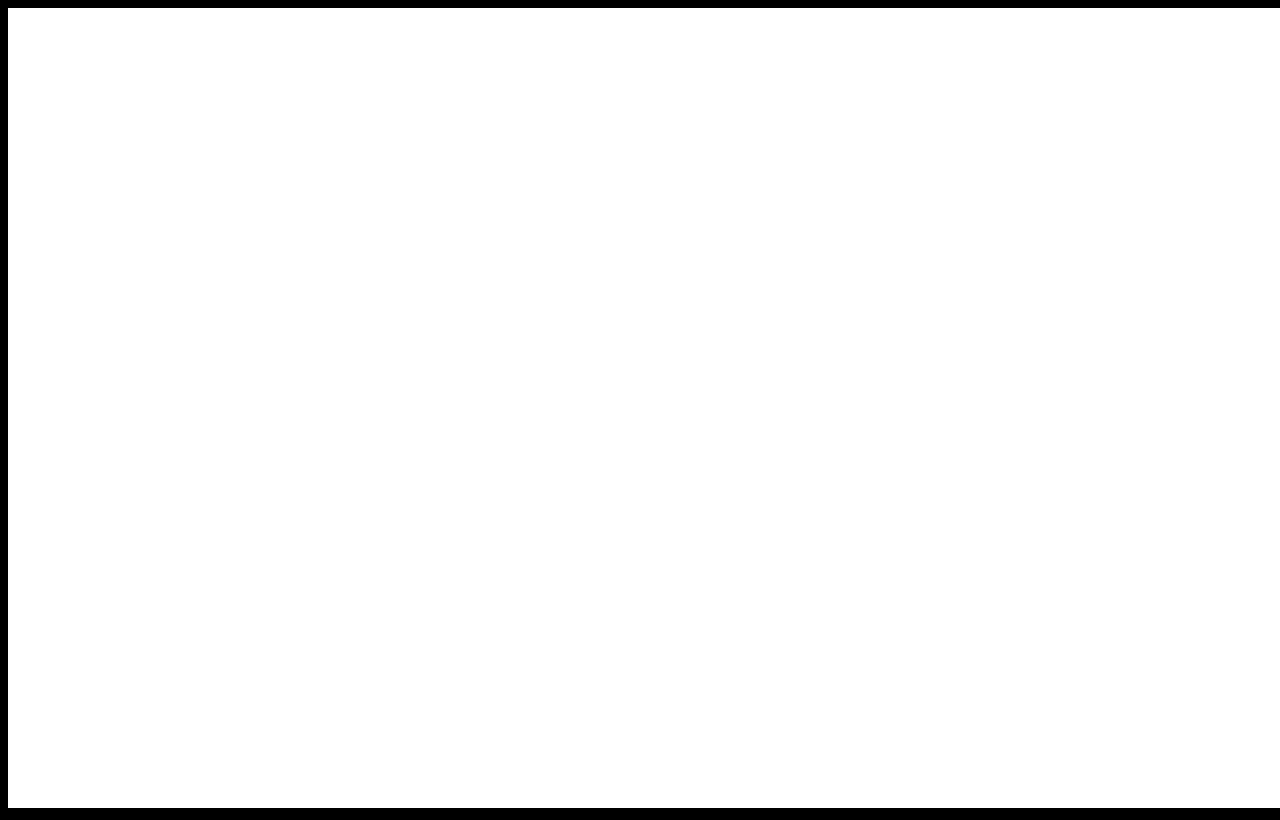
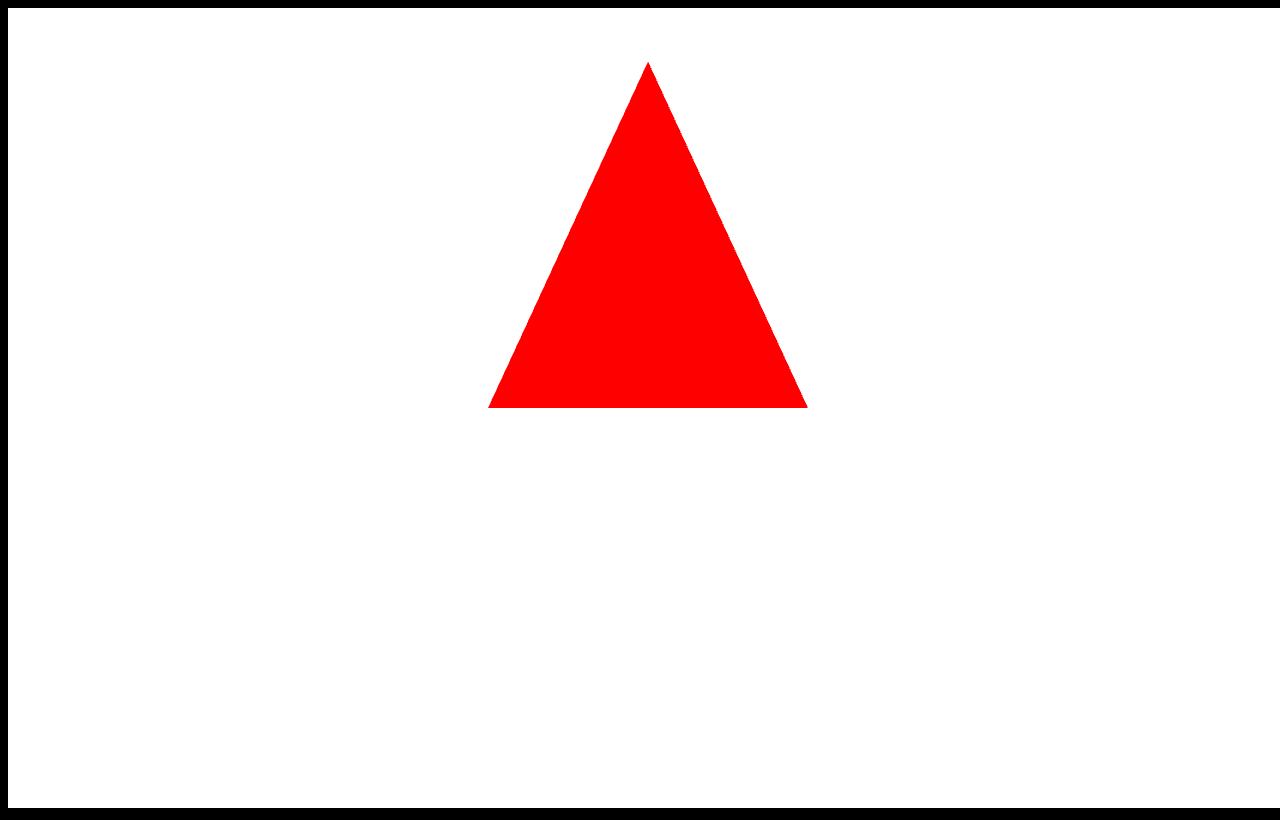
Before and after one commit to ccincotti3/webgl_obj_loader, a website built with Parcel: page index.html in a window 1280 px wide. Built offline with nearby package versions, Linux system fonts and the light colour scheme.

Commit message:
draw triangle

```diff
--- a/index.html
+++ b/index.html
@@ -7,6 +7,7 @@
     <style>
         body {
             background-color: black;
+            text-align: center;
         }
     </style>
 </head>
--- a/src/gl.ts
+++ b/src/gl.ts
@@ -13,8 +13,16 @@ function GLInstance(id: string): MyWebGL2RenderingContext {
    * @param hRatio height percentage of screen
    */
   gl.setWindowSize = function (wRatio = 1, hRatio = 1) {
-    canvas.width = window.innerWidth * wRatio;
-    canvas.height = window.innerHeight * hRatio;
+    const w = window.innerWidth * wRatio;
+    const h = window.innerHeight * hRatio;
+
+    canvas.style.width = w + "px";
+    canvas.style.height = h + "px";
+
+    canvas.width = w;
+    canvas.height = h;
+
+    this.viewport(0, 0, w, h);
 
     return this;
   };
--- a/src/index.ts
+++ b/src/index.ts
@@ -8,7 +8,39 @@ const index = function () {
 
   gl.setWindowSize(1, 1).setClearColor(1, 1, 1, 1);
   const shader = new Shader(gl);
-  console.log(shader)
+  const program = shader.program;
+  if (!program) {
+    return null;
+  }
+
+  gl.useProgram(program);
+
+  const vertices = new Float32Array([
+    -0.25,
+    0,
+    0,
+    0,
+    0.5 * Math.sqrt(3),
+    0,
+    0.25,
+    0,
+    0,
+  ]);
+  const positionLocation = gl.getAttribLocation(program, "a_position");
+
+  const buffer = gl.createBuffer();
+  gl.bindBuffer(gl.ARRAY_BUFFER, buffer);
+  gl.bufferData(gl.ARRAY_BUFFER, vertices, gl.STATIC_DRAW);
+
+  gl.enableVertexAttribArray(positionLocation);
+  gl.vertexAttribPointer(positionLocation, 3, gl.FLOAT, false, 0, 0);
+
+  gl.drawArrays(gl.TRIANGLES, 0, 3);
+
+  // Cleanup
+  gl.useProgram(null);
+  gl.bindBuffer(gl.ARRAY_BUFFER, null);
+  gl.disableVertexAttribArray(positionLocation);
 };
 
 index();
--- a/src/shader.ts
+++ b/src/shader.ts
@@ -1,21 +1,24 @@
 const vectorShader = <VertexShaderType>`#version 300 es
+    in vec4 a_position;
     void main(void) {
-        gl_Position = vec4(1.0);
+        gl_Position = a_position;
     }
 `;
 
 const fragmentShader = <FragmentShaderType>`#version 300 es
-    precision mediump float;
+    precision highp float;
 
-    out vec3 color;
+    out vec4 color;
     void main(void) {
-        color = vec3(0.0);
+        color = vec4(1.0, 0, 0, 1.0);
     }
 `;
 
 export class Shader {
-  constructor(gl) {
-    this.program = ShaderUtil.createProgram(gl, vectorShader, fragmentShader);
+  program: WebGLProgram | null;
+  constructor(gl: MyWebGL2RenderingContext) {
+    const program = ShaderUtil.createProgram(gl, vectorShader, fragmentShader);
+    this.program = program;
   }
 }
 
```
